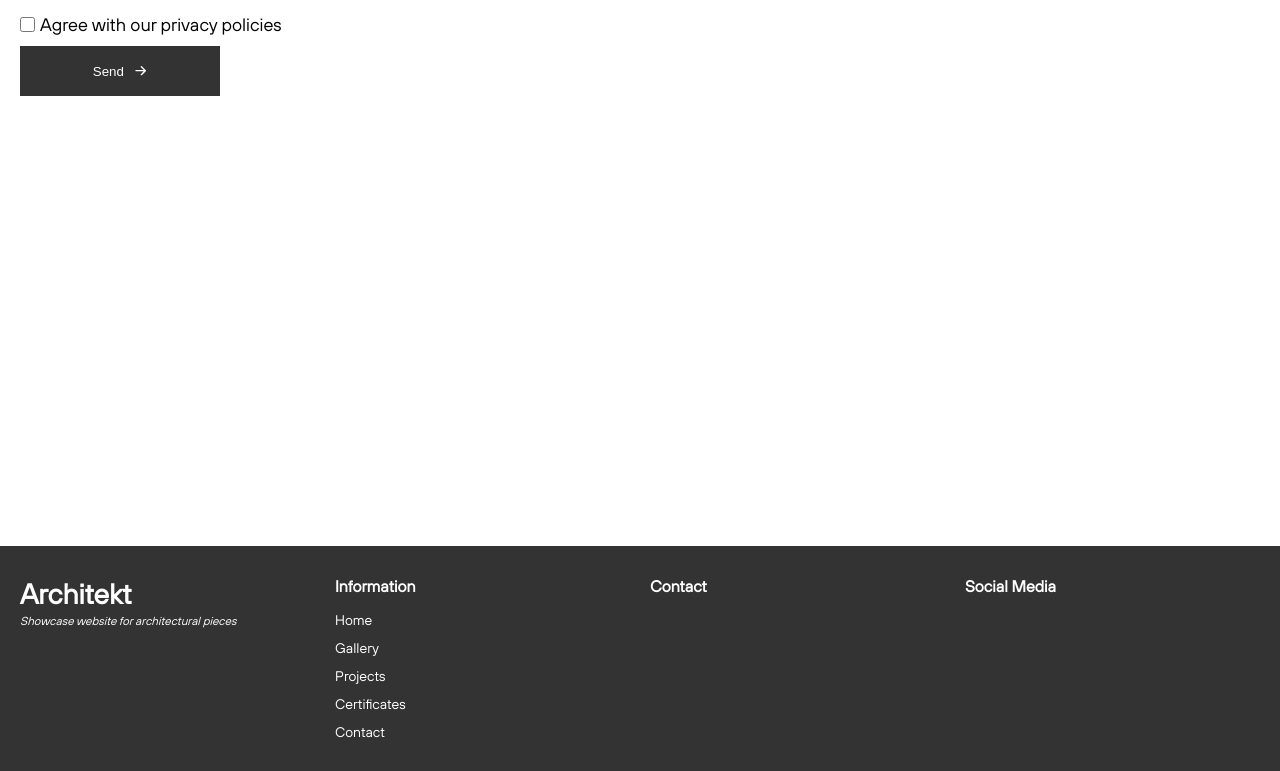
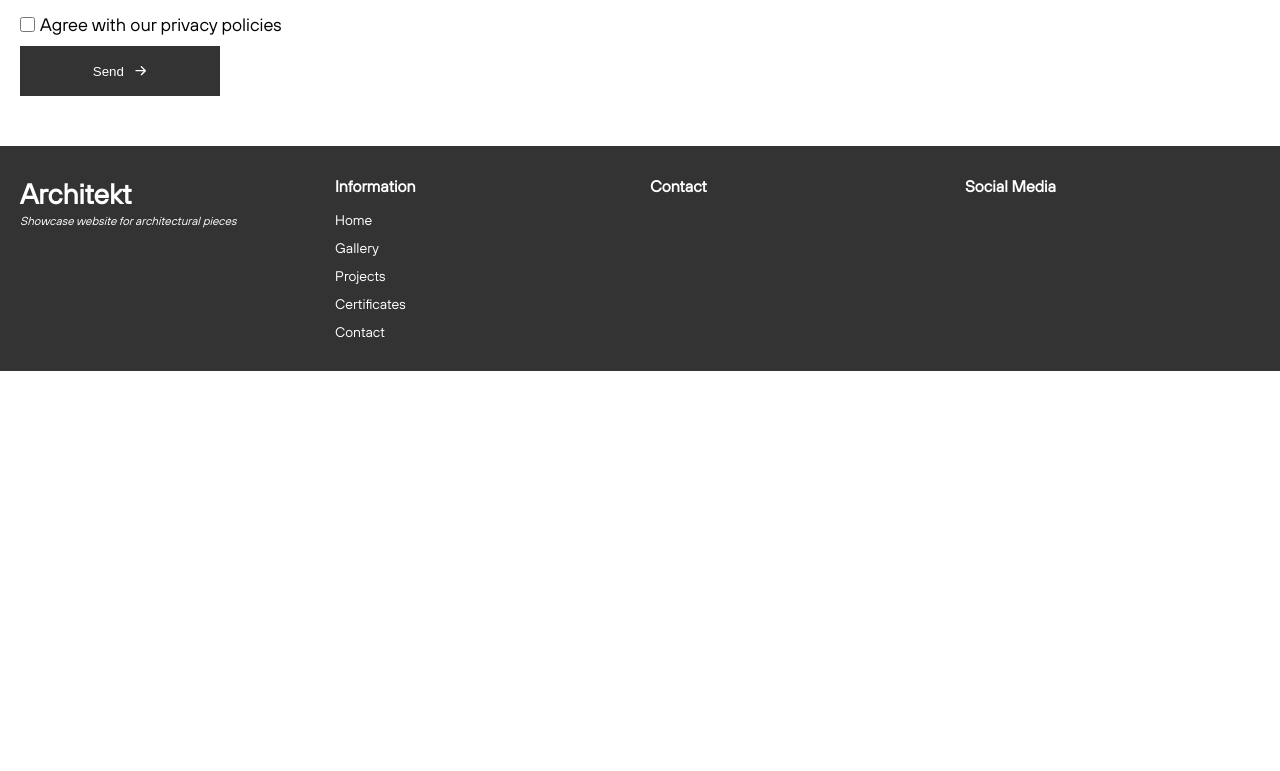
Before and after one commit to tsikatawill/architekt, a Next.js app: page / in a window 1280 px wide. Shown: the part 2525-3296 px from the top of the page. After the commit the page ends 2896 px from the top, so only its background shows below. Built offline with nearby package versions, Linux system fonts and the light colour scheme.

Commit message:
chore: remove space cmp

```diff
--- a/pages/index.js
+++ b/pages/index.js
@@ -22,12 +22,7 @@ export default function Home() {
         <Objectives />
         <Projects />
         <Contact />
-        <Space />
       </header>
     </>
   );
 }
-
-const Space = styled("div", {
-  height: "50vh",
-});
```
